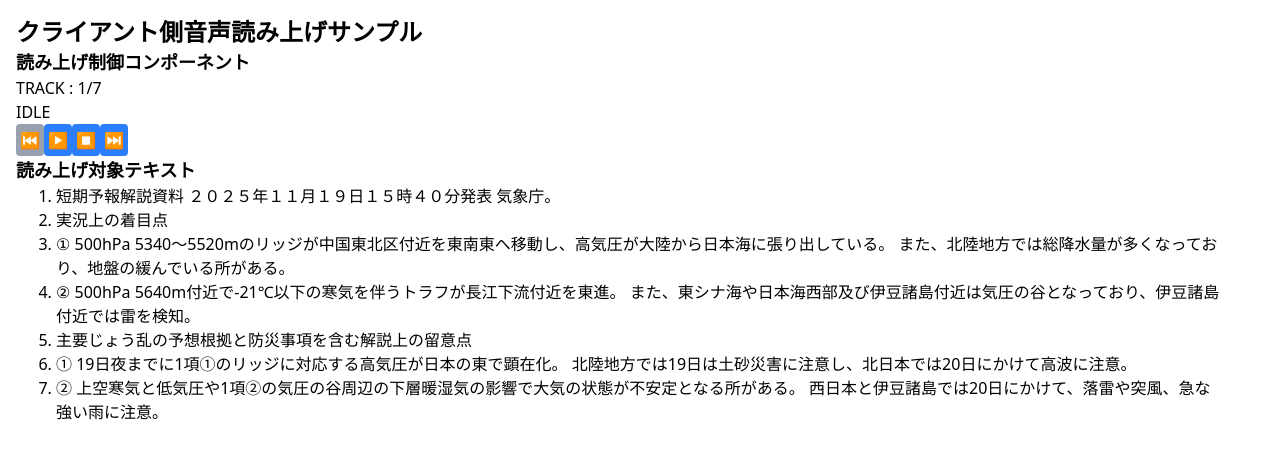
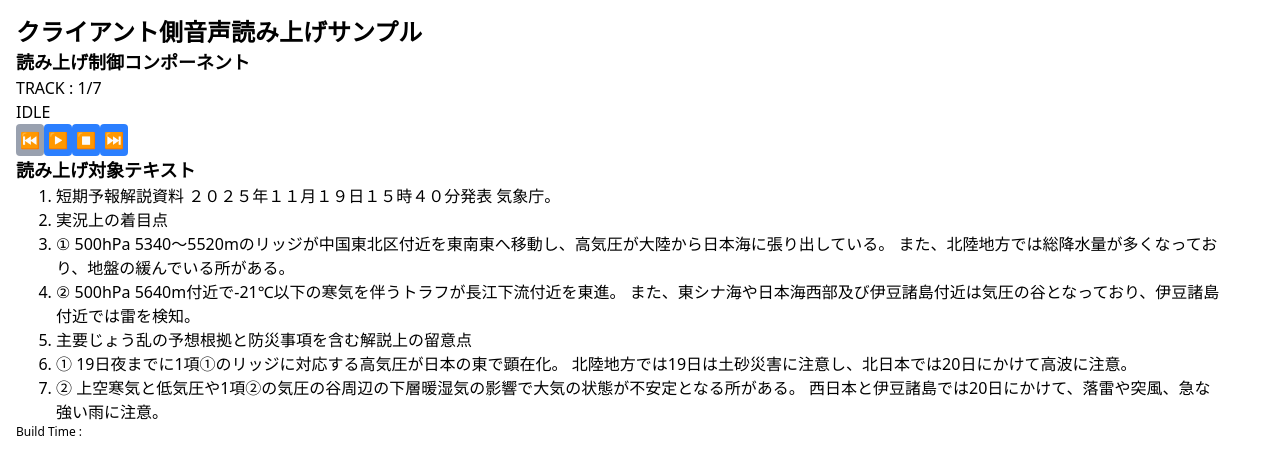
Before and after one commit to katonobu/text-to-speech, a React (Vite) app: page / in a window 1280 px wide. Shown: the top 474 px of the page. Built offline with nearby package versions, Linux system fonts and the light colour scheme.

Commit message:
ビルドタイムスタンプ対応

```diff
--- a/package.json
+++ b/package.json
@@ -4,8 +4,8 @@
   "version": "0.0.0",
   "type": "module",
   "scripts": {
-    "dev": "vite",
-    "build": "vite build",
+    "dev": "VITE_BUILD_TIME=1967-09-17 vite",
+    "build": "VITE_BUILD_TIME=$(date +'%Y-%m-%d %H:%M:%S') vite build",
     "lint": "eslint .",
     "preview": "vite preview"
   },
--- a/src/TextToSpeech.jsx
+++ b/src/TextToSpeech.jsx
@@ -71,6 +71,7 @@ const TextToSpeech = () => {
           key={idx}
         >{item}</li>))}
       </ul>
+      <p className="text-xs">Build Time : {import.meta.env.VITE_BUILD_TIME}</p>
     </div>
   );
 };
```
